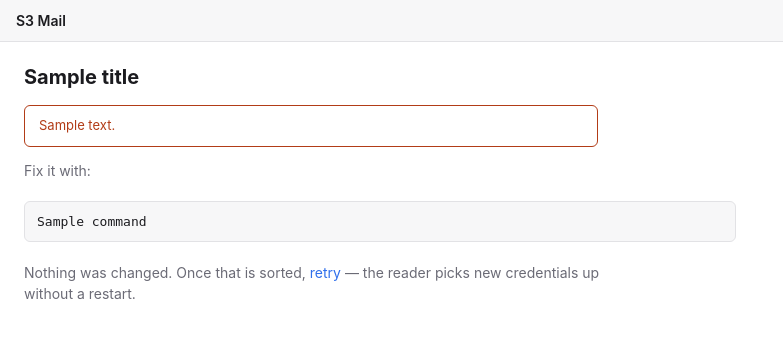
After one commit to carlosbravoa/s3-mail-reader, a Flask app: template templates/aws_error.html in a window 1280 px wide. The commit adds this page. Shown: the top 343 px of the page, without its empty margins (0-783 px from the left). Run offline with Flask 3, Linux system fonts and the light colour scheme; the template is opened without the code that fills it: most values are stand-ins (such as "Sample title", 1, 10 or a date in 2020); parts of the project's set-up code (start-up, migrations or seed data) failed here and were passed over.

Commit message:
Compose new mail, graceful AWS failures, theme toggle, MIT license
Prepares the repo for publication and fills the gaps a first-time reader
would hit.

- Compose from scratch, not just reply. /compose reuses compose.html and
  /send, which already treated the threading headers as optional. From is
  suggested from the addresses seen across the inbound mailboxes and
  defaults to the one selected in the dropdown, then the last one selected,
  then the busiest address of the current mailbox. Mailboxes under the
  sent/ prefix are excluded from the candidates: that mail never travelled
  through SES inbound, so its "recipient" is whoever we wrote to.
- New message and Refresh moved to the list header, beside the mail they
  act on, and hidden while selecting. Refresh now keeps the active filters.
- Boto failures render as an explanation instead of a 500. explain_aws()
  names the cause — no credentials, expired, denied, wrong region, missing
  bucket, unknown profile, unreachable — and the command that fixes it, at
  503, as JSON under /api/. Nothing is cached from a failure, so a retry
  after fixing works without a restart, and startup serves anyway so the
  browser can explain. parse_full() now 404s only on a genuinely absent
  object, so a credentials problem cannot masquerade as missing mail.
- Missing or malformed mailboxes.json exits with what to copy rather than
  a FileNotFoundError traceback — the first thing a fresh clone hits.
- Light/dark/auto toggle, applied before first paint so a pinned theme
  never flashes. Message bodies stay light: mail assumes a white ground.
- Attachments and raw source carry X-Content-Type-Options: nosniff, and
  raw no longer emits a doubled charset.
- MIT license.

Co-Authored-By: Claude Opus 5 (1M context) <noreply@anthropic.com>

```diff
--- a/app.py
+++ b/app.py
@@ -14,6 +14,7 @@ import mimetypes
 import os
 import re
 import secrets
+import sys
 import threading
 from concurrent.futures import ThreadPoolExecutor
 from email.message import EmailMessage
@@ -24,7 +25,7 @@ from pathlib import Path
 import bleach
 import boto3
 from bleach.css_sanitizer import CSSSanitizer
-from botocore.exceptions import ClientError
+from botocore.exceptions import BotoCoreError, ClientError
 from flask import (Flask, Response, abort, jsonify, redirect, render_template,
                    request, url_for)
 
@@ -55,6 +56,112 @@ def check_csrf():
     if origin and origin not in (f"http://127.0.0.1:{PORT}",
                                  f"http://localhost:{PORT}"):
         abort(403)
+
+# --------------------------------------------------------------------------
+# AWS failures
+# --------------------------------------------------------------------------
+
+# Credentials are the usual reason this app cannot talk to S3: none configured,
+# an SSO session that lapsed overnight, or a role without access to the bucket.
+# A stack trace helps with none of those, so every boto failure is translated
+# into a page that names the problem and the command that fixes it.
+
+# Matched on class name rather than by import: which of these botocore defines
+# varies by version, and an ImportError at startup would defeat the purpose.
+_NO_CREDENTIALS = {"NoCredentialsError", "PartialCredentialsError",
+                   "CredentialRetrievalError", "InvalidConfigError"}
+_STALE_SSO = {"SSOError", "SSOTokenLoadError", "TokenRetrievalError",
+              "UnauthorizedSSOTokenError"}
+_UNREACHABLE = {"EndpointConnectionError", "ConnectTimeoutError",
+                "ReadTimeoutError", "ConnectionError"}
+
+_LOGIN = "aws configure          # or, for SSO: aws sso login"
+
+# S3 error codes that mean "the credentials themselves are the problem".
+_BAD_CREDS = {"ExpiredToken", "ExpiredTokenException", "RequestExpired",
+              "InvalidAccessKeyId", "InvalidClientTokenId", "AuthFailure",
+              "SignatureDoesNotMatch", "UnrecognizedClientException",
+              "InvalidToken", "TokenRefreshRequired"}
+_FORBIDDEN = {"AccessDenied", "AccessDeniedException", "AllAccessDisabled",
+              "InvalidAccessKeyId.NotFound", "Forbidden"}
+_WRONG_REGION = {"PermanentRedirect", "AuthorizationHeaderMalformed",
+                 "IllegalLocationConstraintException"}
+
+
+def explain_aws(exc):
+    """Turn a boto failure into a title, an explanation and a fix."""
+    name = type(exc).__name__
+
+    if isinstance(exc, ClientError):
+        err = exc.response.get("Error", {})
+        code = err.get("Code", "") or ""
+        message = err.get("Message", "") or str(exc)
+        if code in _BAD_CREDS:
+            return {"title": "AWS credentials rejected",
+                    "detail": f"AWS refused the request ({code}). The credentials "
+                              "are configured but expired or wrong.",
+                    "command": _LOGIN}
+        if code in _FORBIDDEN:
+            return {"title": "Access denied",
+                    "detail": f"The credentials work, but are not allowed to do "
+                              f"this: {message}",
+                    "command": "The reader needs s3:ListBucket and s3:GetObject on "
+                               "the bucket, s3:DeleteObject to delete, and "
+                               "ses:SendRawEmail to send."}
+        if code in _WRONG_REGION:
+            return {"title": "Wrong region",
+                    "detail": f"The bucket does not live in {REGION}: {message}",
+                    "command": "MAIL_REGION=<bucket-region> ./run.sh"}
+        if code in ("NoSuchBucket", "404"):
+            return {"title": "Bucket not found",
+                    "detail": f"No such bucket in {REGION}. Check the names in "
+                              "mailboxes.json.",
+                    "command": "aws s3 ls"}
+        return {"title": "AWS request failed",
+                "detail": f"{code}: {message}" if code else message,
+                "command": ""}
+
+    if name in _NO_CREDENTIALS:
+        return {"title": "No AWS credentials",
+                "detail": "The reader uses whatever credentials your AWS CLI has, "
+                          f"and found none it could use ({exc}).",
+                "command": _LOGIN}
+    if name in _STALE_SSO:
+        return {"title": "SSO session expired",
+                "detail": f"The cached SSO token is no longer valid ({exc}).",
+                "command": "aws sso login"}
+    if name == "ProfileNotFound":
+        return {"title": "AWS profile not found",
+                "detail": f"{exc}. AWS_PROFILE names a profile that is not in "
+                          "your AWS config.",
+                "command": "aws configure list-profiles"}
+    if name == "NoRegionError":
+        return {"title": "No AWS region",
+                "detail": "No region is configured and none was passed.",
+                "command": "MAIL_REGION=us-east-1 ./run.sh"}
+    if name in _UNREACHABLE:
+        return {"title": "Cannot reach AWS",
+                "detail": f"The request never got there ({exc}). This one is "
+                          "usually the network, not you.",
+                "command": ""}
+
+    return {"title": "AWS request failed", "detail": str(exc), "command": ""}
+
+
+@app.errorhandler(BotoCoreError)
+@app.errorhandler(ClientError)
+def aws_error(exc):
+    """Any boto failure that reaches a route renders as an explanation.
+
+    Deliberately not a base.html page: the header builds its dropdowns from the
+    index, so rendering it here would hit S3 again and fail a second time.
+    """
+    problem = explain_aws(exc)
+    if request.path.startswith("/api/"):
+        return jsonify(error=problem["title"], detail=problem["detail"],
+                       fix=problem["command"]), 503
+    return render_template("aws_error.html", **problem), 503
+
 
 # --------------------------------------------------------------------------
 # S3 access
@@ -274,6 +381,10 @@ class Mailbox:
         return sorted(counts.items(), key=lambda kv: (-kv[1], kv[0]))
 
 
+class ConfigError(Exception):
+    """mailboxes.json is missing or unusable. Nothing works without it."""
+
+
 def load_mailboxes():
     env_bucket = os.environ.get("MAIL_BUCKET")
     if env_bucket:
@@ -281,11 +392,41 @@ def load_mailboxes():
         return [Mailbox({"id": "env", "label": env_bucket,
                          "bucket": env_bucket,
                          "prefix": os.environ.get("MAIL_PREFIX", "")})]
-    specs = json.loads((HERE / "mailboxes.json").read_text())
+
+    path = HERE / "mailboxes.json"
+    if not path.exists():
+        # The first thing a fresh clone hits, so say what to do about it.
+        raise ConfigError(
+            "mailboxes.json is missing. Copy the example and edit it for your "
+            "buckets:\n"
+            "    cp mailboxes.example.json mailboxes.json\n"
+            "  Or skip the file and point the reader at one bucket:\n"
+            "    MAIL_BUCKET=your-bucket MAIL_PREFIX=inbox/ ./run.sh")
+    try:
+        specs = json.loads(path.read_text())
+    except json.JSONDecodeError as exc:
+        raise ConfigError(f"mailboxes.json is not valid JSON: {exc}")
+
+    if not isinstance(specs, list) or not specs:
+        raise ConfigError("mailboxes.json must be a non-empty list of mailboxes. "
+                          "See mailboxes.example.json.")
+    for i, spec in enumerate(specs, 1):
+        if not isinstance(spec, dict):
+            raise ConfigError(f"mailbox {i} in mailboxes.json is not an object.")
+        absent = [k for k in ("id", "bucket") if not spec.get(k)]
+        if absent:
+            raise ConfigError(f"mailbox {i} in mailboxes.json is missing "
+                              f"{' and '.join(absent)}.")
     return [Mailbox(s) for s in specs]
 
 
-MAILBOXES = load_mailboxes()
+try:
+    MAILBOXES = load_mailboxes()
+except ConfigError as exc:
+    # A traceback here helps nobody: the fix is always editing a config file.
+    print(f"Cannot start: {exc}", file=sys.stderr)
+    raise SystemExit(1)
+
 BY_ID = {m.id: m for m in MAILBOXES}
 
 
@@ -346,8 +487,13 @@ def parse_full(bucket, key):
     try:
         return email.message_from_bytes(fetch_raw(bucket, key),
                                         policy=email.policy.default)
-    except ClientError:
-        abort(404)
+    except ClientError as exc:
+        # Only a genuinely absent object is a 404. Anything else — expired
+        # credentials, a denied role — must reach the handler that explains it,
+        # or a credentials problem masquerades as missing mail.
+        if exc.response.get("Error", {}).get("Code") in ("NoSuchKey", "NoSuchVersion", "404"):
+            abort(404)
+        raise
 
 
 def extract_bodies(msg):
@@ -406,6 +552,7 @@ def inbox():
     query = request.args.get("q", "").strip()
     address = request.args.get("to", "").strip()
     selected_key = request.args.get("sel", "")
+    remember_address(address)
 
     entries = mb.get_index()
     total = len(entries)
@@ -485,7 +632,11 @@ def attachment(key, idx):
         return Response(
             payload,
             mimetype=guessed or "application/octet-stream",
-            headers={"Content-Disposition": f'attachment; filename="{filename}"'},
+            headers={"Content-Disposition": f'attachment; filename="{filename}"',
+                     # The type comes from the message, so it is attacker-chosen.
+                     # Disposition already forces a download; this stops a browser
+                     # second-guessing the type and rendering it anyway.
+                     "X-Content-Type-Options": "nosniff"},
         )
     abort(404)
 
@@ -495,7 +646,11 @@ def raw_source(key):
     mb = current_mailbox()
     if mb.get_entry(key) is None:
         abort(404)
-    return Response(fetch_raw(mb.bucket, key), mimetype="text/plain; charset=utf-8")
+    # content_type, not mimetype: mimetype appends its own charset, and passing a
+    # parameterised value there yields "charset=utf-8; charset=utf-8".
+    return Response(fetch_raw(mb.bucket, key),
+                    content_type="text/plain; charset=utf-8",
+                    headers={"X-Content-Type-Options": "nosniff"})
 
 
 @app.route("/inventory")
@@ -503,6 +658,7 @@ def inventory():
     """Senders grouped by domain — the account-audit view."""
     mb = current_mailbox()
     address = request.args.get("to", "").strip()
+    remember_address(address)
 
     entries = mb.get_index()
     if address:
@@ -528,6 +684,57 @@ def inventory():
     return render_template("inventory.html", rows=rows, total=len(entries),
                            mailboxes=MAILBOXES, mb=mb, address=address,
                            addresses=mb.addresses(), nav=_nav, query="")
+
+
+# The address dropdown is nominally a filter, but picking one also says which of
+# our addresses we are working as. Remembering the last one makes it the default
+# From for a message composed later, once the filter has been cleared.
+_last_address = None
+
+
+def remember_address(address):
+    global _last_address
+    if address:
+        _last_address = address
+
+
+def own_addresses():
+    """Addresses of ours that could plausibly send, most mail first.
+
+    Only inbound mailboxes count: in a sent/ mailbox there is no SES Received:
+    hop, so the recipient falls back to To: — the people we wrote to, not us.
+    """
+    counts = {}
+    for box in MAILBOXES:
+        if box.prefix == "sent/":
+            continue
+        for addr, count in box.addresses():
+            if "@" in addr:
+                counts[addr] = counts.get(addr, 0) + count
+    return sorted(counts, key=lambda a: (-counts[a], a))
+
+
+@app.route("/compose")
+def compose_form():
+    """A new message, not tied to anything in the archive."""
+    mb = current_mailbox()
+    options = own_addresses()
+
+    # Send as whichever address we are looking at: the one filtered on now, else
+    # the last one filtered on, else the busiest address of this mailbox — never
+    # an address belonging to some other mailbox while a plausible one exists.
+    address = request.args.get("to", "").strip()
+    local = [a for a, _ in mb.addresses() if a in options]
+    from_addr = next((a for a in (address, _last_address) if a and a in options),
+                     (local or options or [""])[0])
+
+    return render_template(
+        "compose.html", mb=mb, mailboxes=MAILBOXES, addresses=mb.addresses(),
+        address=address, query="", nav=_nav, entry=None,
+        reply_to="", from_addr=from_addr, from_options=options,
+        subject="", quoted="", message_id="", references="",
+        sandbox=not production_access(),
+    )
 
 
 @app.route("/reply/<path:key>")
@@ -559,6 +766,7 @@ def reply_form(key):
         reply_to=target,
         # Reply as the address it was sent to, not a hardcoded one.
         from_addr=entry["recipient"] or "",
+        from_options=own_addresses(),
         subject=subject, quoted=quoted,
         message_id=hdr(msg, "Message-ID"),
         references=" ".join(x for x in (hdr(msg, "References"),
@@ -737,7 +945,15 @@ def humansize(num):
 if __name__ == "__main__":
     for box in MAILBOXES:
         print(f"Indexing s3://{box.bucket}/{box.prefix} ...", flush=True)
-        print(f"  {len(box.get_index())} messages, "
-              f"{len(box.addresses())} addresses")
+        try:
+            print(f"  {len(box.get_index())} messages, "
+                  f"{len(box.addresses())} addresses")
+        except (BotoCoreError, ClientError) as exc:
+            # Serve anyway: the browser then explains the problem, and a Refresh
+            # after fixing the credentials indexes without a restart.
+            problem = explain_aws(exc)
+            print(f"  {problem['title']}: {problem['detail']}")
+            if problem["command"]:
+                print(f"  {problem['command']}")
     print(f"http://127.0.0.1:{PORT}")
     app.run(host="127.0.0.1", port=PORT, debug=False)
--- a/static/style.css
+++ b/static/style.css
@@ -1,4 +1,9 @@
+/* Light is the base palette. Dark takes over when the system asks for it —
+   unless the toggle has pinned light — and whenever the toggle has pinned dark.
+   The dark values appear twice because a media query cannot be folded into a
+   selector list; keep the two blocks in step. */
 :root {
+  color-scheme: light;
   --bg: #ffffff;
   --panel: #f7f7f8;
   --border: #e2e2e5;
@@ -244,6 +288,16 @@ a:hover { text-decoration: underline; }
 }
 .compose-actions button:hover { filter: brightness(1.1); }
 
+.fixcmd {
+  background: var(--panel);
+  border: 1px solid var(--border);
+  border-radius: 6px;
+  padding: 10px 12px;
+  margin: 0 0 20px;
+  overflow-x: auto;
+  font: 13px/1.5 ui-monospace, monospace;
+}
+
 .warnbox {
   padding: 10px 14px;
   border: 1px solid var(--warn);
--- /dev/null
+++ b/templates/aws_error.html
@@ -0,0 +1,28 @@
+{# Standalone on purpose: base.html builds its dropdowns from the index, which
+   is exactly what just failed. #}
+<!doctype html>
+<html lang="en">
+<head>
+  <meta charset="utf-8">
+  <meta name="viewport" content="width=device-width, initial-scale=1">
+  <title>{{ title }}</title>
+  <link rel="stylesheet" href="{{ url_for('static', filename='style.css') }}">
+  {% include "theme.html" %}
+</head>
+<body>
+  <header class="topbar">
+    <a class="brand" href="{{ url_for('inbox') }}">S3 Mail</a>
+  </header>
+  <main class="page compose">
+    <h1>{{ title }}</h1>
+    <p class="warnbox">{{ detail }}</p>
+    {% if command %}
+    <p class="lede">Fix it with:</p>
+    <pre class="fixcmd">{{ command }}</pre>
+    {% endif %}
+    <p class="lede">Nothing was changed. Once that is sorted,
+      <a href="{{ request.full_path }}">retry</a> — the reader picks new
+      credentials up without a restart.</p>
+  </main>
+</body>
+</html>
--- a/templates/inbox.html
+++ b/templates/inbox.html
@@ -29,6 +29,10 @@
             <a class="clear" href="{{ url_for('inbox', **nav(mb)) }}">clear</a>
           {%- endif %}
         </span>
+        <a class="head-link" title="Write a new message"
+           href="{{ url_for('compose_form', **nav(mb, to=address)) }}">New</a>
+        <a class="head-link" title="Check for new mail"
+           href="{{ url_for('refresh', **nav(mb, q=query, to=address)) }}">Refresh</a>
         <button type="submit" class="bulk-delete" disabled>Delete</button>
         <button type="button" class="pick-toggle">Select</button>
       </div>
--- a/templates/inventory.html
+++ b/templates/inventory.html
@@ -8,6 +8,10 @@
     across {{ total }} message{{ '' if total == 1 else 's' }} in {{ mb.label }}.
     Each one is a service that may still have the address on file — check whether
     it can be used to reset the account.</p>
+  <div class="page-actions">
+    <a class="head-link" href="{{ url_for('compose_form', **nav(mb, to=address)) }}">New message</a>
+    <a class="head-link" href="{{ url_for('refresh', **nav(mb, to=address)) }}">Refresh</a>
+  </div>
   <table class="inventory">
     <thead>
       <tr><th>Domain</th><th>Msgs</th><th>Last seen</th><th>Sample subjects</th></tr>
--- a/templates/sent.html
+++ b/templates/sent.html
@@ -4,7 +4,7 @@
 <main class="page">
   {% if ok %}
   <h1>Sent</h1>
-  <p class="lede">Your reply went to <strong>{{ to_addr }}</strong>, and a copy is
+  <p class="lede">Your message went to <strong>{{ to_addr }}</strong>, and a copy is
     filed under the <code>sent/</code> prefix.</p>
   {% else %}
   <h1>Not sent</h1>
--- /dev/null
+++ b/templates/theme.html
@@ -0,0 +1,10 @@
+{# Runs in <head>, before the first paint: setting data-theme afterwards would
+   flash the system theme first on every page load. #}
+<script>
+  (function () {
+    try {
+      var t = localStorage.getItem('theme');
+      if (t === 'light' || t === 'dark') document.documentElement.dataset.theme = t;
+    } catch (e) {}  // private mode, or storage disabled — fall back to the system theme
+  })();
+</script>
```
Also changed, not shown: other parts of static/style.css (+42 -3 lines), templates/base.html (+42 -1 lines), templates/compose.html (+11 -6 lines), README.md, 2 other files.
